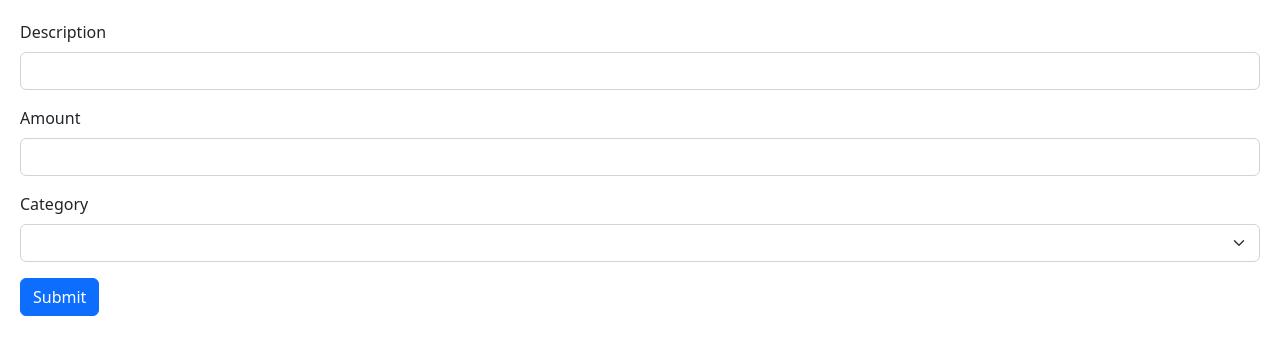
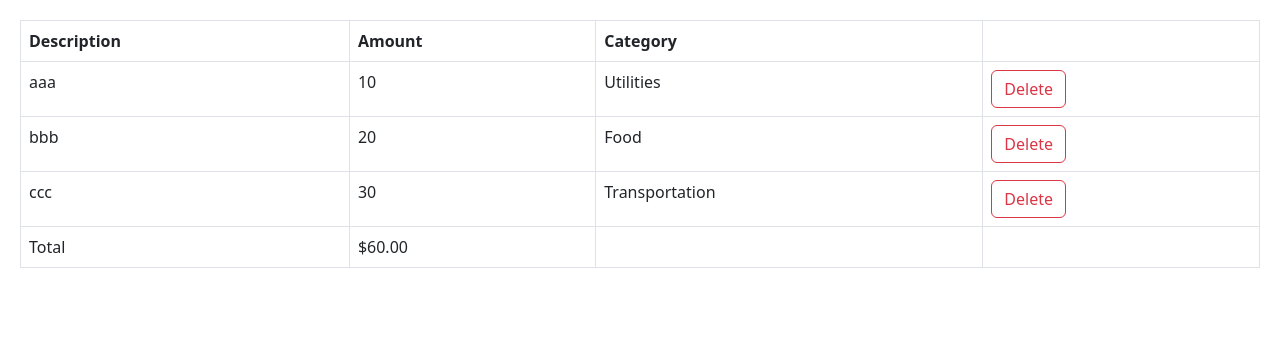
Before and after one commit to GrnPero/React-18-for-Beginners, a React (Vite) app: page / in a window 1280 px wide. Shown: the top 354 px of the page. Built offline with nearby package versions, Linux system fonts and the light colour scheme.

Commit message:
Built ExpenseList

```diff
--- a/src/App.tsx
+++ b/src/App.tsx
@@ -1,10 +1,22 @@
-import React from "react";
+import React, { useState } from "react";
 import Form from "./components/Form";
+import ExpenseList from "./expense-tracker/components/ExpenseList";
 
 function App() {
+  const [expenses, setExpenses] = useState([
+    { id: 1, description: "aaa", amount: 10, category: "Utilities" },
+    { id: 2, description: "bbb", amount: 20, category: "Food" },
+    { id: 3, description: "ccc", amount: 30, category: "Transportation" },
+  ]);
+
   return (
     <div>
-      <Form />
+      <ExpenseList
+        expenses={expenses}
+        onDelete={(id) => {
+          setExpenses(expenses.filter((expense) => expense.id !== id));
+        }}
+      />
     </div>
   );
 }
--- /dev/null
+++ b/src/expense-tracker/components/ExpenseList.tsx
@@ -0,0 +1,60 @@
+import React from "react";
+
+interface Expense {
+  id: number;
+  description: string;
+  amount: number;
+  category: string;
+}
+
+interface Props {
+  expenses: Expense[];
+  onDelete: (id: number) => void;
+}
+
+const ExpenseList = ({ expenses, onDelete }: Props) => {
+  return (
+    <table className="table table-bordered">
+      <thead>
+        <tr>
+          <th>Description</th>
+          <th>Amount</th>
+          <th>Category</th>
+          <th></th>
+        </tr>
+      </thead>
+      <tbody>
+        {expenses.map((expense) => (
+          <tr key={expense.id}>
+            <td>{expense.description}</td>
+            <td>{expense.amount}</td>
+            <td>{expense.category}</td>
+            <td>
+              <button
+                onClick={() => onDelete(expense.id)}
+                className="btn btn-outline-danger"
+              >
+                Delete
+              </button>
+            </td>
+          </tr>
+        ))}
+      </tbody>
+      <tfoot>
+        <tr>
+          <td>Total</td>
+          <td>
+            $
+            {expenses
+              .reduce((acc, expense) => expense.amount + acc, 0)
+              .toFixed(2)}
+          </td>
+          <td></td>
+          <td></td>
+        </tr>
+      </tfoot>
+    </table>
+  );
+};
+
+export default ExpenseList;
```
